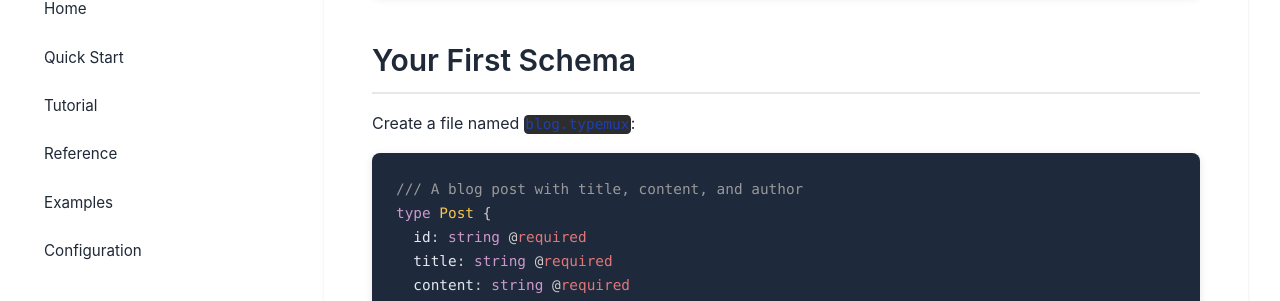
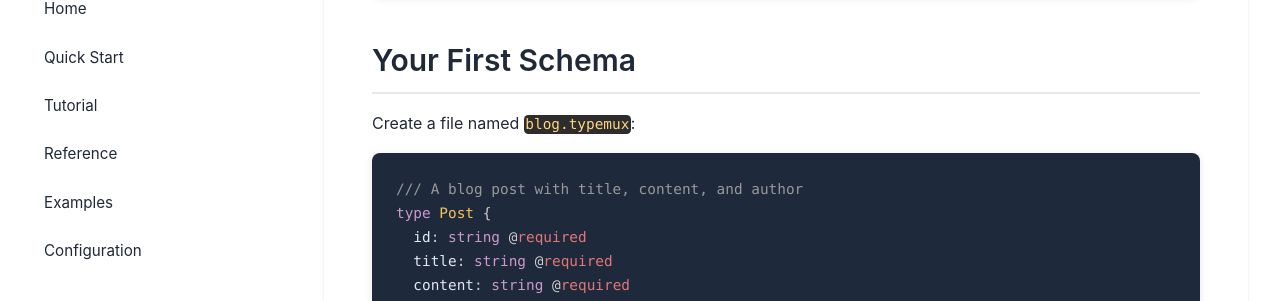
Before and after one commit to rasmartins/typemux, a Jekyll site: the page built from docs/quickstart.md, in a window 1280 px wide and 1400 px high, scrolled down 707 px. Shown: the part 142-443 px from the top of the window. Built offline with Jekyll 4.4.1, drawn with Linux system fonts in a browser that asks for light colours; nearby versions of some CDN libraries; our own code applies the rules of GitHub Pages for plain Markdown files.

Commit message:
Fix inline code color in custom layout template
Changed --primary-dark from #1e40af (dark blue) to #ffd580 (light yellow/orange) in the custom layout's inline CSS. This is where the actual styling is applied, not in style.scss.

The custom layout file has all CSS embedded inline, which overrides any external stylesheets. This change will make inline code like .typemux much more readable.

```diff
--- a/docs/_layouts/default.html
+++ b/docs/_layouts/default.html
@@ -19,7 +19,7 @@
 
       :root {
         --primary-color: #2563eb;
-        --primary-dark: #1e40af;
+        --primary-dark: #ffd580;
         --primary-light: #3b82f6;
         --secondary-color: #8b5cf6;
         --accent-color: #10b981;
```
